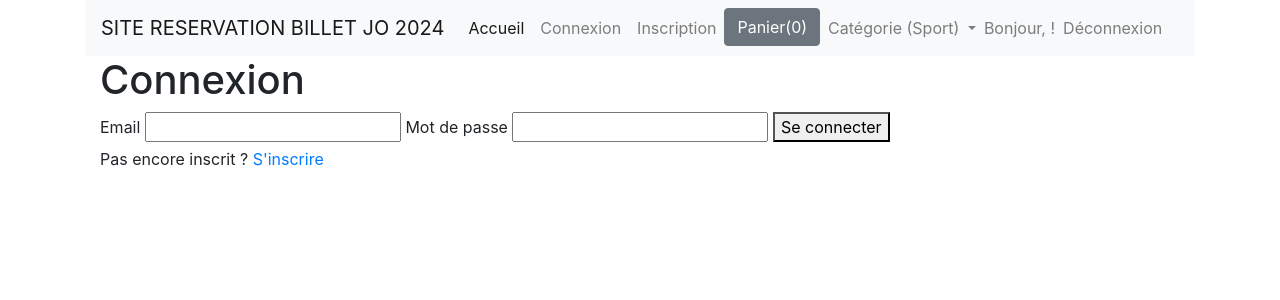
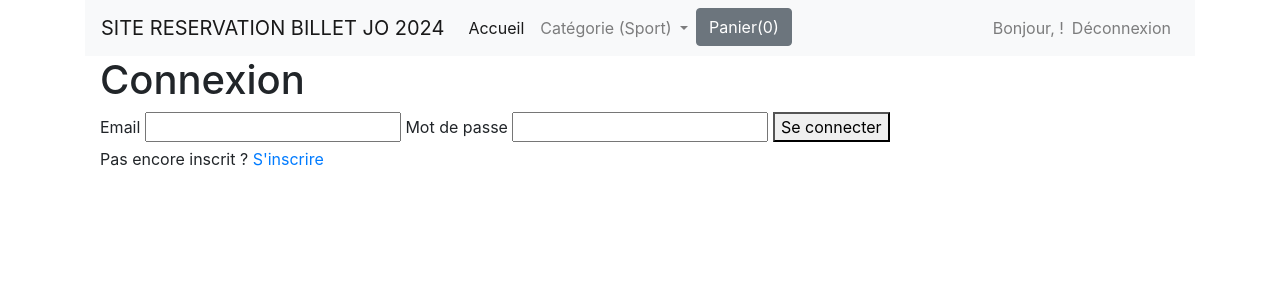
Before and after one commit to ElsaRslt/exambloc3, a Django app: page /shop/connexion/ in a window 1280 px wide. Shown: the top 300 px of the page. Run offline with Django 5.2, Linux system fonts and the light colour scheme; the visitor is signed in with stand-in values (Sample User, id 1); some libraries are stand-ins or nearby versions.

Commit message:
modification navbar suite inscription

```diff
--- a/ecommerce/shop/templates/base.html
+++ b/ecommerce/shop/templates/base.html
@@ -21,18 +21,9 @@
                         <span class="navbar-toggler-icon"></span>
                     </button>
                     <div class="collapse navbar-collapse" id="navbarNavDropdown">
-                        <ul class="navbar-nav">
+                        <ul class="navbar-nav mr-auto">
                             <li class="nav-item active">
                                 <a class="nav-link" href="{% url 'home'%}">Accueil <span class="sr-only">(current)</span></a>
-                            </li>
-                            <li class="nav-item">
-                                <a class="nav-link" href="{% url 'connexion'%}">Connexion</a>
-                            </li>
-                            <li class="nav-item">
-                                <a class="nav-link" href="{% url 'inscription'%}">Inscription</a>
-                            </li>
-                            <li class="nav-item">
-                                <a id="shopping" href="{% url 'panier' %}" type="button" class="btn btn-secondary" data-trigger="hover" data-container="body" data-toggle="popover" data-placement="bottom" data-html="true" data-content="Votre panier">Panier(0)</a>
                             </li>
                             <li class="nav-item dropdown">
                                 <a class="nav-link dropdown-toggle" href="#" id="navbarDropdownMenuLink" data-toggle="dropdown" aria-haspopup="true" aria-expanded="false">
@@ -44,6 +35,11 @@
                                     <a class="dropdown-item" href="#">Something else here</a>
                                 </div>
                             </li>
+                            <li class="nav-item">
+                                <a id="shopping" href="{% url 'panier' %}" type="button" class="btn btn-secondary" data-trigger="hover" data-container="body" data-toggle="popover" data-placement="bottom" data-html="true" data-content="Votre panier">Panier(0)</a>
+                            </li>
+                        </ul>
+                        <ul class="navbar-nav ml-auto">
                             {% if user.is_authenticated %}
                                 <li class="nav-item">
                                     <span class="navbar-text">Bonjour, {{ user.prenom }} {{ user.nom }}!</span>
@@ -51,7 +47,15 @@
                                 <li class="nav-item">
                                     <a class="nav-link" href="{% url 'deconnexion' %}">Déconnexion</a>
                                 </li>
+                            {% else %}
+                                <li class="nav-item">
+                                    <a class="nav-link" href="{% url 'connexion'%}">Connexion</a>
+                                </li>
+                                <li class="nav-item">
+                                    <a class="nav-link" href="{% url 'inscription'%}">Inscription</a>
+                                </li>
                             {% endif %}
+
                         </ul>
                     </div>
                 </nav>
```
